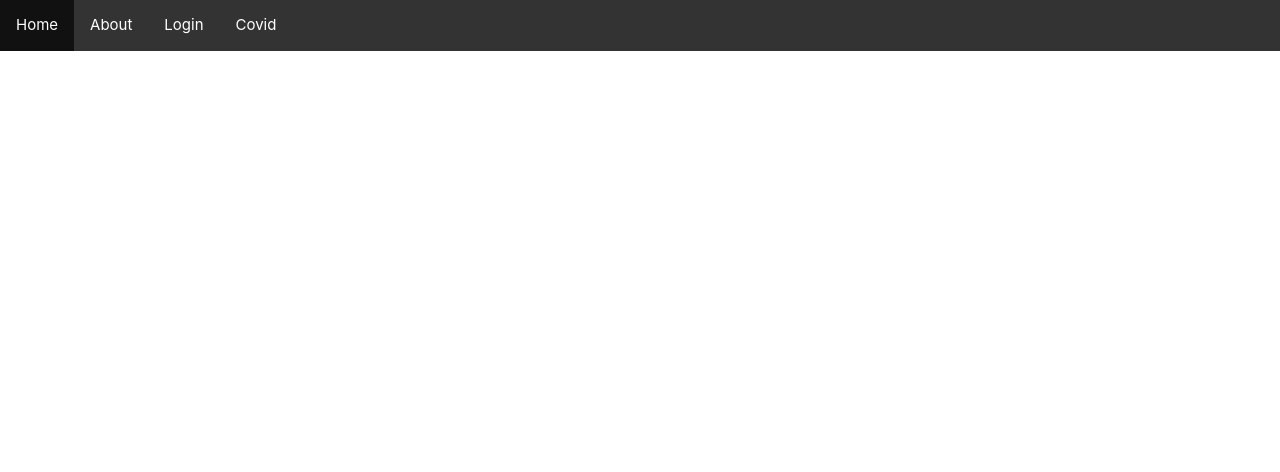
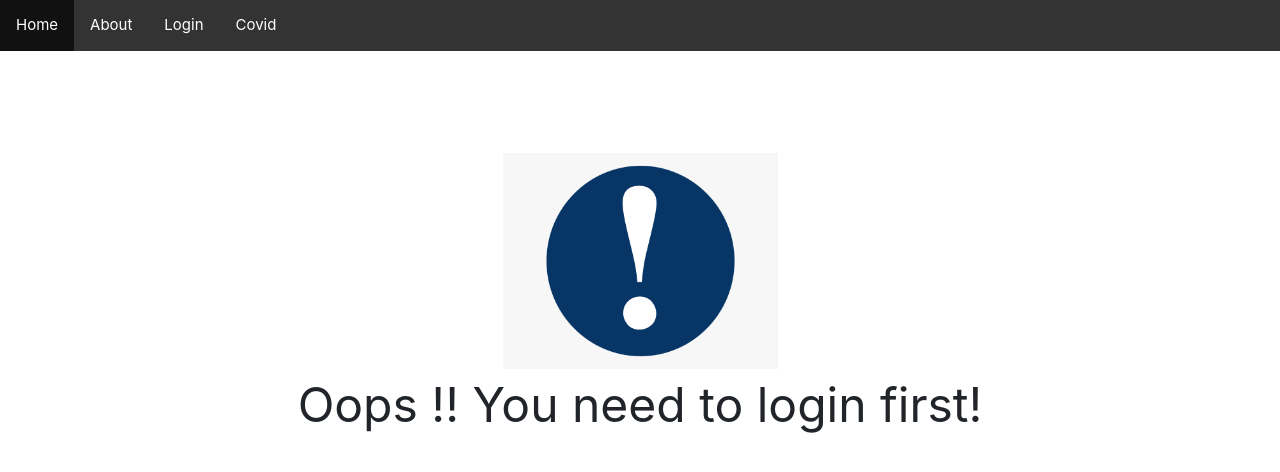
Before and after one commit to AmitUmrikar/viewerapp, a React (Create React App) app: page /covid in a window 1280 px wide. Shown: the top 472 px of the page. Built offline with nearby package versions, Linux system fonts and the light colour scheme; no server answers.

Commit message:
Added Message component for sign in dialog. (#1)
Co-authored-by: Amit Umrikar <Amit.Umrikar@bentley.com>

```diff
--- /dev/null
+++ b/src/Components/Common/Message.jsx
@@ -0,0 +1,13 @@
+import React from 'react';
+import signIn from '../../Images/signInAlert.png';
+import style from './Message.module.css';
+
+const Message = () =>{
+    return(
+        <div className={style.messageContainer}>
+            <a href="/Login"><img className={style.signInImg} src={signIn} alt="signIn"/></a>
+            Oops !! You need to login first!
+        </div>
+    );
+}
+export default Message;
--- /dev/null
+++ b/src/Components/Common/Message.module.css
@@ -0,0 +1,12 @@
+.messageContainer {
+    display: flex;
+    flex-direction: column;
+    text-align: center;
+    padding-top: 8%;
+    font-size: xxx-large;
+}
+
+.signInImg {
+    align-items: center;
+    width: 275px;
+}
--- a/src/Components/Routers/Routers.js
+++ b/src/Components/Routers/Routers.js
@@ -5,6 +5,7 @@ import Nav from '../../Nav';
 import About from '../../About';
 import Login from '../../Login';
 import CovidTracker from '../../Components/CovidTracker/CovidTracker';
+import Message from '../Common/Message';
 import { fetchSearchResult } from '../../Api';
 import {useAuth0} from '@auth0/auth0-react';
 import {BrowserRouter as Router, Redirect, Route, Switch} from 'react-router-dom';
@@ -40,7 +41,7 @@ const Routers = () =>{
                     </Route>
                     <Route path="/about" exact component={About}/>
                     <Route path="/covid" exact component={CovidTracker}/></div>)
-                    :null}  {/* To do : Create a Message for signUp first */}
+                    :<Message/>}  {/* To do : Create a Message for signUp first */}
 
                 </Switch>
            </div>
```
Also changed, not shown: src/Images/signInAlert.png (added).
